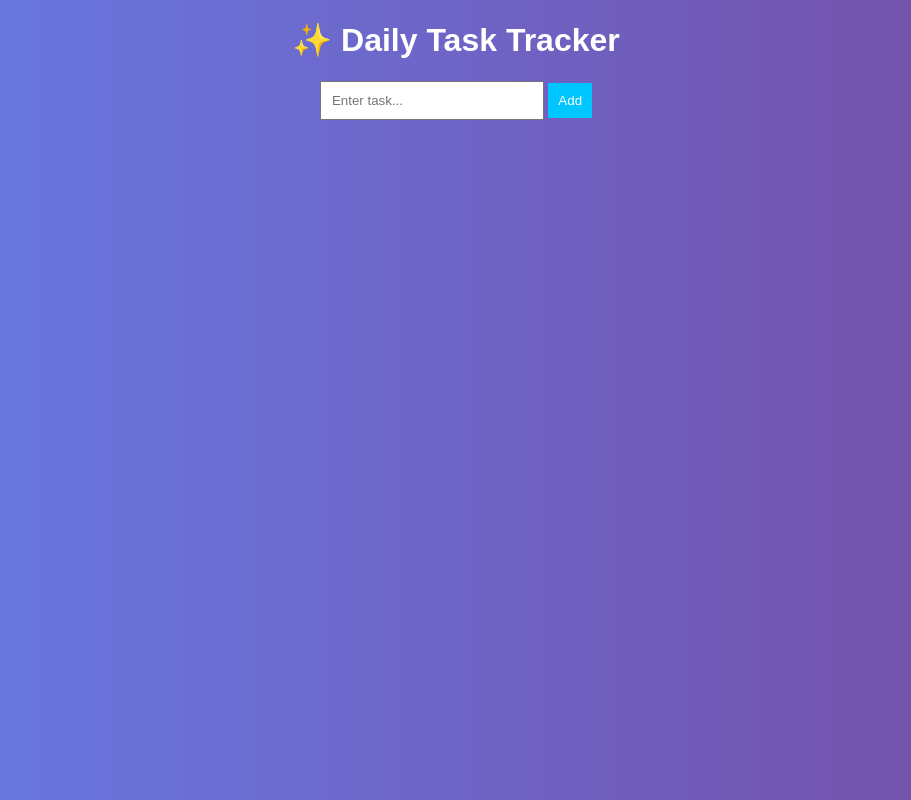
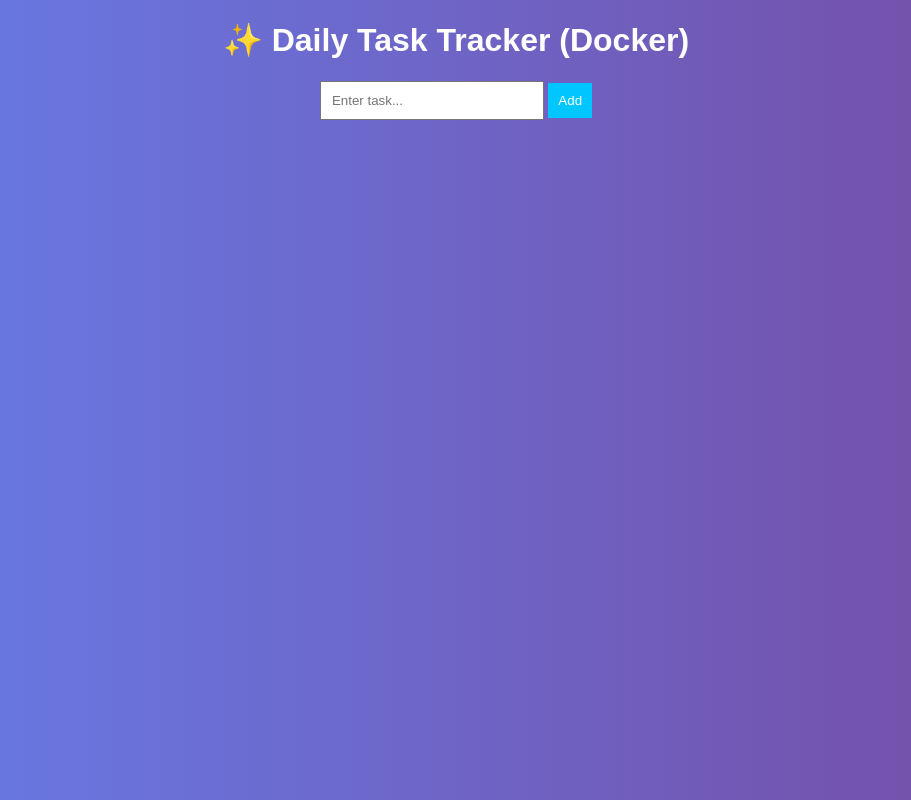
Before and after one commit to anonymous-1710/task-manager, a website: page public/index.html in a window 1280 px wide. Shown: the whole page, without its empty margins (184-1095 px from the left). Drawn offline with Linux system fonts and the light colour scheme; no server answers.

Commit message:
docker commit

```diff
--- a/public/index.html
+++ b/public/index.html
@@ -5,7 +5,7 @@
     <link rel="stylesheet" href="style.css">
 </head>
 <body>
-    <h1>✨ Daily Task Tracker</h1>
+    <h1>✨ Daily Task Tracker (Docker)</h1>
 
     <input id="taskInput" placeholder="Enter task..." />
     <button onclick="addTask()">Add</button>
```
